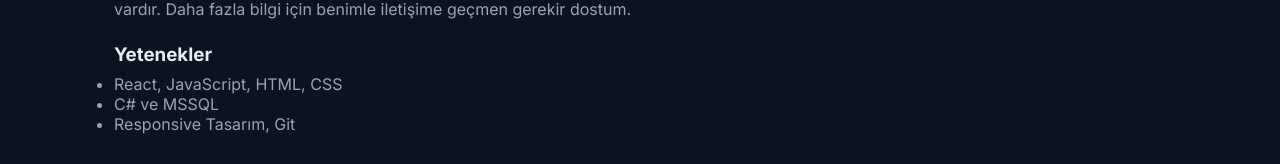
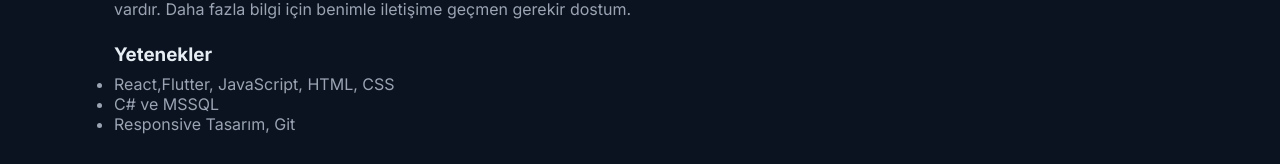
Before and after one commit to DrSaksuka/Salih-Acar-portfolio, a React (Create React App) app: page /about in a window 1280 px wide. Shown: the part 188-352 px from the top of the page. Built offline with nearby package versions, Linux system fonts and the light colour scheme.

Commit message:
düzelttim

```diff
--- a/src/pages/About.js
+++ b/src/pages/About.js
@@ -8,7 +8,7 @@
             <section style={{ marginTop: 20 }}>
                 <h3>Yetenekler</h3>
                 <ul style={{ color: "var(--muted)", marginTop: 8 }}>
-                    <li>React, JavaScript, HTML, CSS</li>
+                    <li>React,Flutter, JavaScript, HTML, CSS</li>
                     <li>C# ve MSSQL</li>
                     <li>Responsive Tasarım, Git</li>
                 </ul>
```
